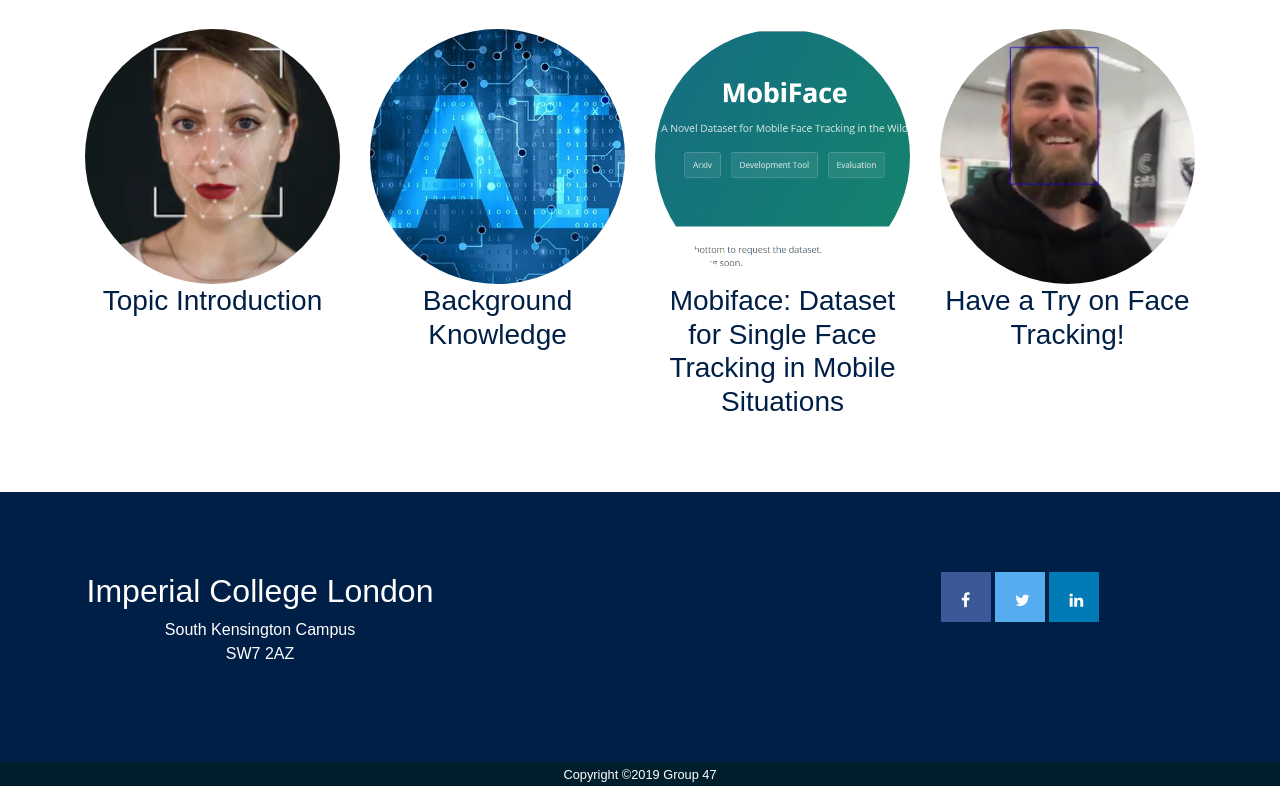
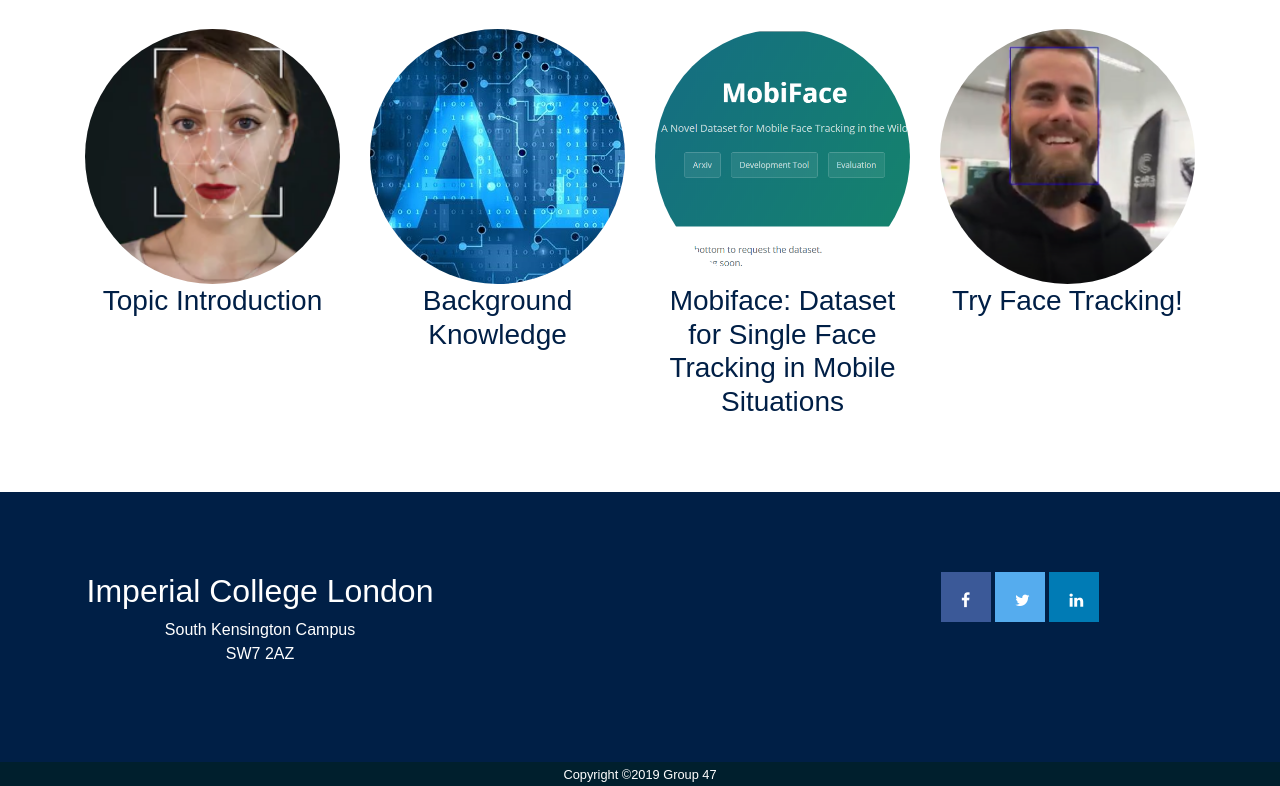
Before and after one commit to OerllydSaethwr/pptwebsite, a website: page index.html in a window 1280 px wide. Shown: the part 1006-1792 px from the top of the page. Drawn offline with Linux system fonts and the light colour scheme.

Commit message:
tiny fix >

```diff
--- a/index.html
+++ b/index.html
@@ -82,7 +82,7 @@
           <div class="col-lg-3">
             <a class="d-block mx-auto" href="play.html">
               <img class="img" src="img/portfolio/application.png">
-              <h3 class="font-h3 text-center">Have a Try on Face Tracking!</h3>
+              <h3 class="font-h3 text-center">Try Face Tracking!</h3>
             </a>
           </div>
         </div>
```
